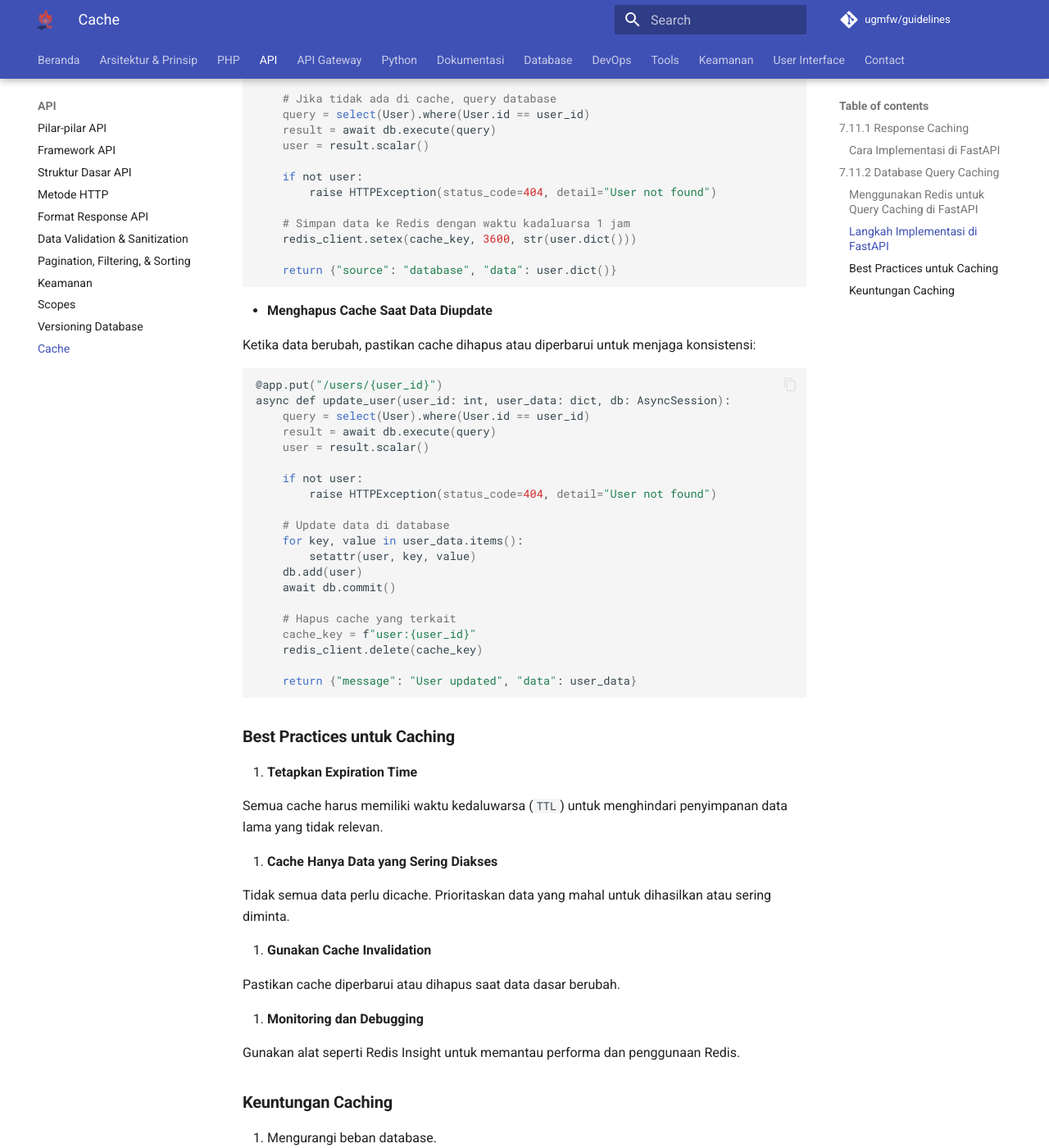
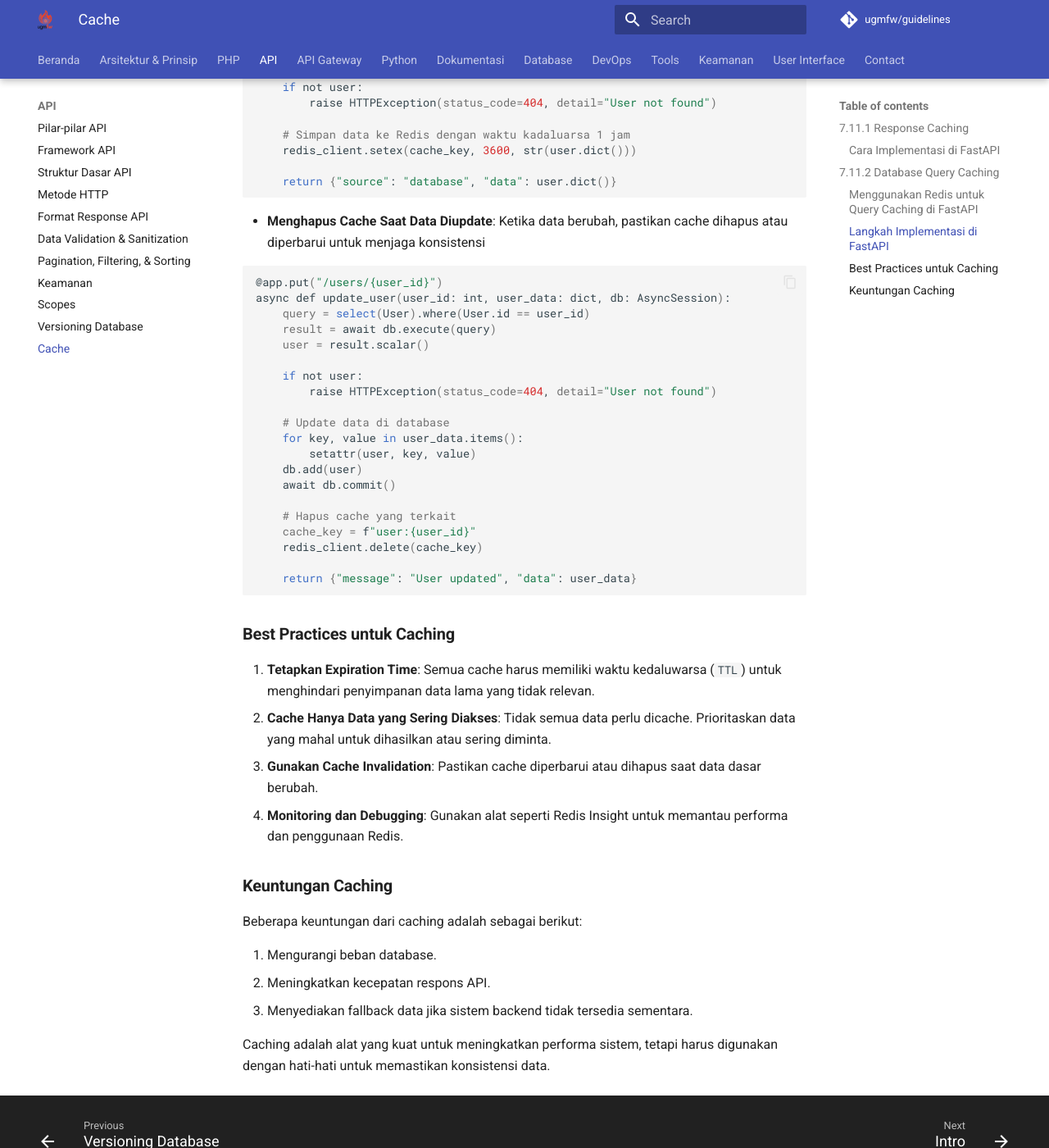
Before and after one commit to dtiugm/ugm-framework, an MkDocs documentation site: the page built from docs/api/cache-api.md, in a window 1280 px wide and 1400 px high, scrolled down 1976 px. Shown: the whole window at 82% size. Built offline with MkDocs 1.6.1 and Material for MkDocs 9.7.7, drawn with Linux system fonts in a browser that asks for light colours; the version menu is left out; some of the changed text lies outside the part shown.

Commit message:
update redaksional orm-database, validasi-sanitasi, cache-api

````diff
--- a/docs/api/cache-api.md
+++ b/docs/api/cache-api.md
@@ -40,17 +40,12 @@ Redis adalah database in-memory yang cepat dan populer untuk caching.
 
 ### **Langkah Implementasi di FastAPI**
 
-- **Instalasi Redis dan Library Redis untuk Python**
-
-   Install Redis dan library `redis-py`:
-
+- **Instalasi Redis dan Library Redis untuk Python**: Install Redis dan library `redis-py`
 ```bash
 pip install redis
 ```
 
-- **Konfigurasi Redis Connection**
-
-   Buat koneksi ke Redis:
+- **Konfigurasi Redis Connection**: Buat koneksi ke Redis
 
 ```bash
 import redis
@@ -58,9 +53,7 @@ import redis
 redis_client = redis.Redis(host="localhost", port=6379, db=0)
 ```
 
-- **Caching Query Database**
-
-   Gunakan Redis untuk menyimpan hasil query:
+- **Caching Query Database**: Gunakan Redis untuk menyimpan hasil query
 
 ```bash
 from fastapi import FastAPI, HTTPException
@@ -97,9 +90,7 @@ async def get_user(user_id: int, db: AsyncSession):
     return {"source": "database", "data": user.dict()}
 ```
 
-- **Menghapus Cache Saat Data Diupdate**
-
-   Ketika data berubah, pastikan cache dihapus atau diperbarui untuk menjaga konsistensi:
+- **Menghapus Cache Saat Data Diupdate**: Ketika data berubah, pastikan cache dihapus atau diperbarui untuk menjaga konsistensi
 
 ```bash
 @app.put("/users/{user_id}")
@@ -126,24 +117,14 @@ async def update_user(user_id: int, user_data: dict, db: AsyncSession):
 
 ### **Best Practices untuk Caching**
 
-1. **Tetapkan Expiration Time**
-
-   Semua cache harus memiliki waktu kedaluwarsa (`TTL`) untuk menghindari penyimpanan data lama yang tidak relevan.
-
-2. **Cache Hanya Data yang Sering Diakses**
-
-   Tidak semua data perlu dicache. Prioritaskan data yang mahal untuk dihasilkan atau sering diminta.
-
-3. **Gunakan Cache Invalidation**
-
-   Pastikan cache diperbarui atau dihapus saat data dasar berubah.
-
-4. **Monitoring dan Debugging**
-
-   Gunakan alat seperti Redis Insight untuk memantau performa dan penggunaan Redis.
-
+1. **Tetapkan Expiration Time**: Semua cache harus memiliki waktu kedaluwarsa (`TTL`) untuk menghindari penyimpanan data lama yang tidak relevan.
+2. **Cache Hanya Data yang Sering Diakses**: Tidak semua data perlu dicache. Prioritaskan data yang mahal untuk dihasilkan atau sering diminta.
+3. **Gunakan Cache Invalidation**: Pastikan cache diperbarui atau dihapus saat data dasar berubah.
+4. **Monitoring dan Debugging**: Gunakan alat seperti Redis Insight untuk memantau performa dan penggunaan Redis.
 
 ### **Keuntungan Caching**
+
+Beberapa keuntungan dari caching adalah sebagai berikut:
 
 1. Mengurangi beban database.
 2. Meningkatkan kecepatan respons API.
````
Also changed, not shown: docs/api/orm-database.md (+15 -13 lines), docs/api/validasi-sanitasi.md (+5 -14 lines).
